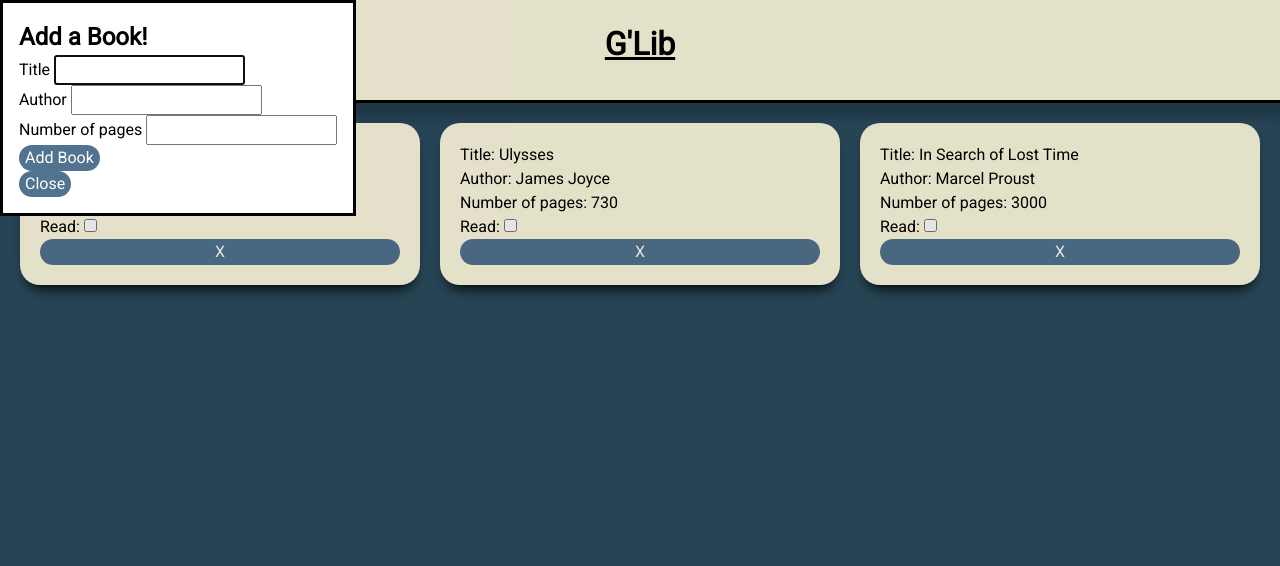
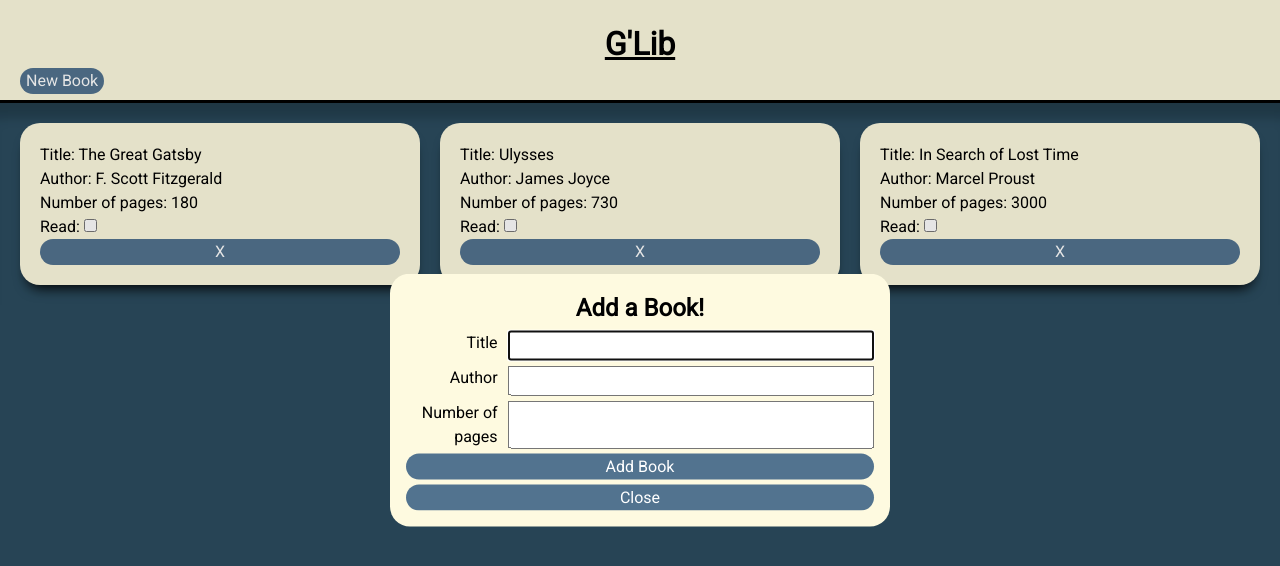
Before and after one commit to Neo-Glam/library, a plain HTML site: page index.html in a window 1280 px wide. Both pictures are taken after a click on the button "New Book". Drawn offline with Linux system fonts and the light colour scheme.

Commit message:
modifie le modal

```diff
--- a/index.html
+++ b/index.html
@@ -22,9 +22,9 @@
 
 
 
-        <dialog data-modal>
+        <dialog data-modal id="modal">
+            <h2>Add a Book!</h2>
             <form  id="newBookForm">
-                <h2>Add a Book!</h2>
                 <div class="formSec">
                     <label for="title">Title</label>
                     <input type="text" id="title" name="book-title" required>
--- a/style.css
+++ b/style.css
@@ -115,3 +115,37 @@ button{
     background-color: var(--tercolor);
 
 }
+
+h2{
+    text-align: center;
+}
+
+:modal{
+    max-width: 500px;
+    display: grid;
+    gap: 5px;
+    background-color: var(--tercolor);
+    border: none;
+    border-radius: 20px;
+    position: absolute;
+    left: 50%;
+    top: 50%;
+    transform: translate(-50%, -50%);
+}
+
+form{
+    display: grid;
+    gap: 5px;
+    grid-template-columns: 1fr ;
+}
+
+form>div{
+    display: grid;
+    gap: 10px;
+    grid-template-columns: 1fr 4fr;
+
+}
+
+div>label{
+    text-align: right;
+}
```
